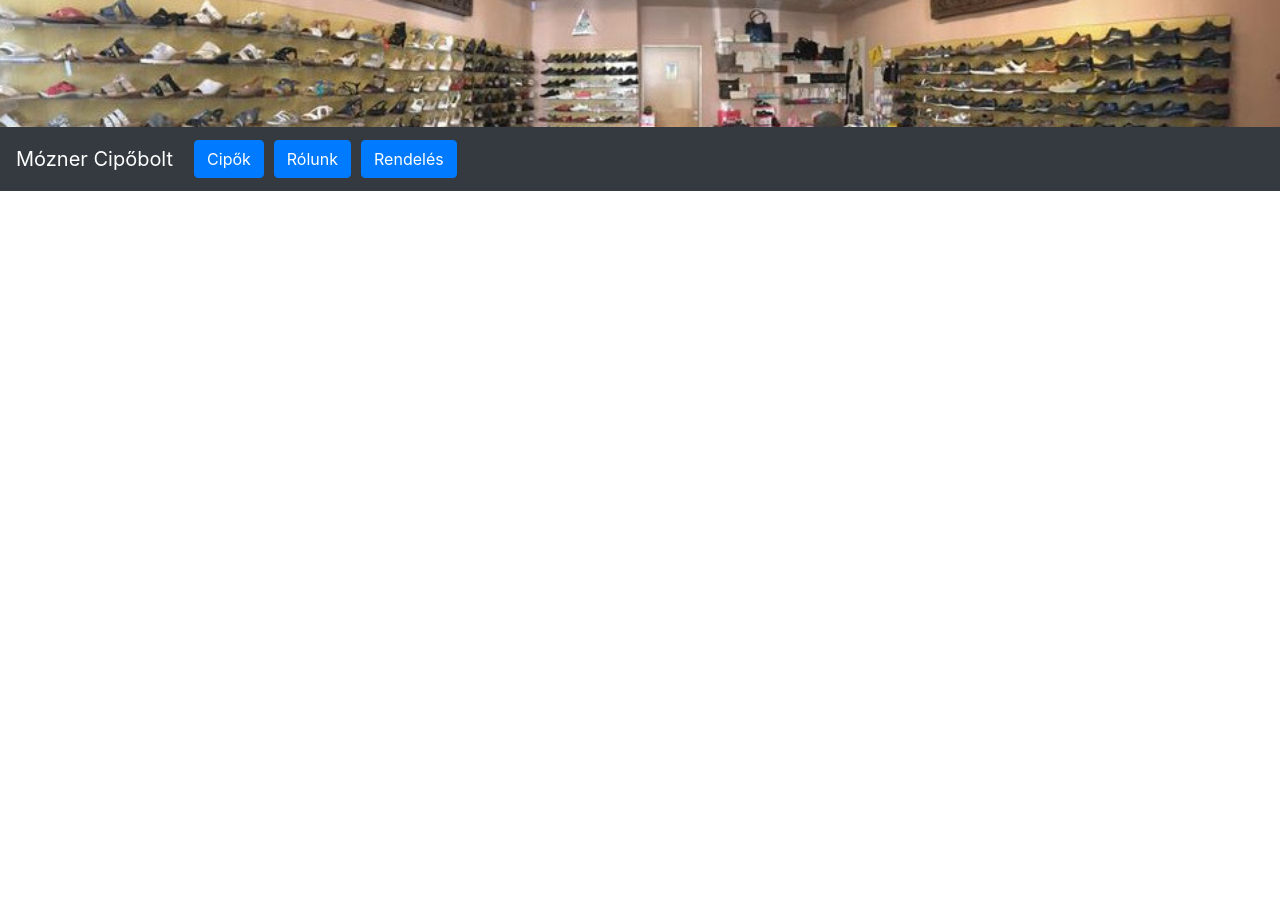
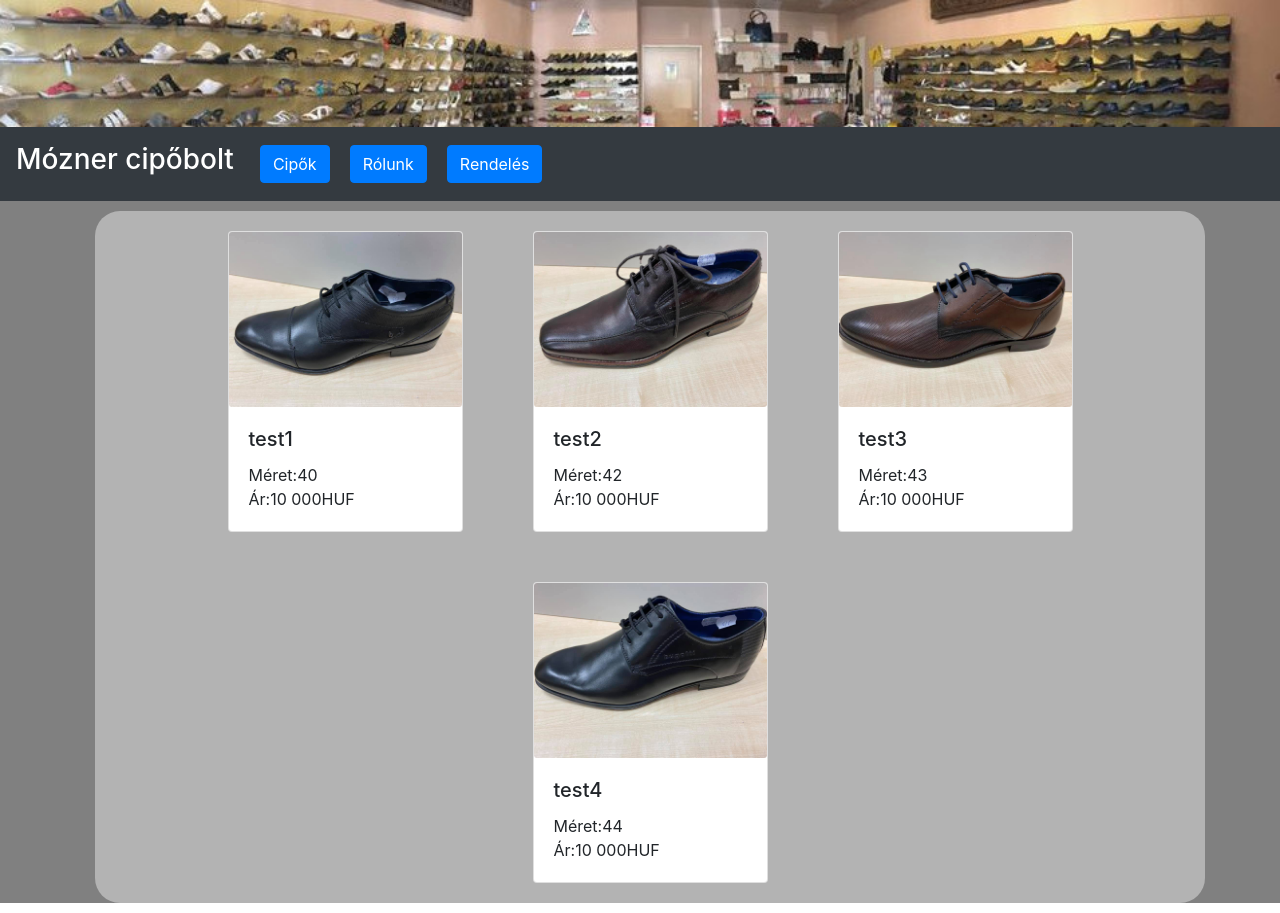
Before and after one commit to Albi012/mozner-cipo-frontend, a React (Create React App) app: page / in a window 1280 px wide. Before the commit the page ends 800 px from the top, so only its background shows below. Built offline with nearby package versions, Linux system fonts and the light colour scheme.

Commit message:
ShoeCard rendering

```diff
--- a/src/App.js
+++ b/src/App.js
@@ -26,7 +26,7 @@ class App extends React.Component{
         return <div style={{backgroundColor:'grey'}}>
             <img src={headerImg} alt="shoe store" width='100%'/>
             <Header loadShoes={this.loadShoes} loadInfo={this.loadInfo} loadOrder={this.loadOrder}/>
-            {/* <PageContent shoes={this.state.shoes} view={this.state.view}/> */}
+            <PageContent shoes={this.state.shoes} view={this.state.view}/>
         </div>
     }
 }
--- a/src/components/Header.js
+++ b/src/components/Header.js
@@ -1,13 +1,13 @@
 import React from "react";
-import { Navbar,Nav } from "react-bootstrap";
+import { Navbar } from "react-bootstrap";
 
 const Header = (props) => {
   return (
-    <Navbar bg="dark" variant="dark">
-      <Navbar.Brand className="justify-content-between">Mózner Cipőbolt</Navbar.Brand>
-      <button className="btn btn-primary" style={{margin:'5px'}} onClick={props.loadShoes}>Cipők</button>
-      <button className="btn btn-primary" style={{margin:'5px'}} onClick={props.loadInfo}>Rólunk</button>
-      <button className="btn btn-primary" style={{margin:'5px'}} onClick={props.loadOrder}>Rendelés</button>
+    <Navbar bg="dark" variant="dark" sticky="bottom">
+      <Navbar.Brand className="justify-content-between"><h3>Mózner cipőbolt</h3></Navbar.Brand>
+      <button className="btn btn-primary" style={{margin:'10px'}} onClick={props.loadShoes}>Cipők</button>
+      <button className="btn btn-primary" style={{margin:'10px'}} onClick={props.loadInfo}>Rólunk</button>
+      <button className="btn btn-primary" style={{margin:'10px'}} onClick={props.loadOrder}>Rendelés</button>
     </Navbar>
   );
 };
--- a/src/components/PageContent.js
+++ b/src/components/PageContent.js
@@ -1,4 +1,5 @@
 import React from 'react'
+import {Container} from 'react-bootstrap'
 import ShoeList from "./ShoeList"
 import InfoBox from "./InfoBox"
 import OrderBox from './OrderBox'
@@ -7,9 +8,8 @@ import UploadForm from './UploadForm'
 
 export default function PageContent(props) {
     return (
-        <div>
-            <UploadForm/>
+        <Container>
             {props.view==="shoes" ? <ShoeList shoes={props.shoes}/> : props.view==="info" ? <InfoBox/> : props.view==="order" ? <OrderBox/> : <ShoeList shoes={props.shoes}/>}
-        </div>
+        </Container>
     )
 }
--- a/src/components/ShoeItem.js
+++ b/src/components/ShoeItem.js
@@ -1,20 +1,23 @@
-import React from 'react';
-import "../ShoeItem.css"
+import React from "react";
+import { Card } from "react-bootstrap";
+import "../ShoeItem.css";
 
-const ShoeItem = (props) =>{
-    return (
-        <div>
-            <div >
-                <div>>
-                    <img src={require(`../images/image${props.id}.jpg`)} alt="123" height="auto" width="100%" />
-                </div>
-                <div style={{textAlign:"center"}}>
-                    {props.name} <br/>
-                    Méret: {props.size}  Ár: {props.price}
-                </div>
-            </div>
-        </div>
-    )
-}
+const ShoeItem = (props) => {
+  return (
+    <Card >
+      <Card.Img
+        src={require(`../images/image${props.id}.jpg`)}
+        alt="123"
+      />
+      <Card.Body>
+        <Card.Title>{props.name}</Card.Title>
+        <Card.Text>
+          Méret:{props.size}<br/>
+          Ár:{props.price}
+        </Card.Text>
+      </Card.Body>
+    </Card>
+  );
+};
 
 export default ShoeItem;
--- a/src/components/ShoeList.js
+++ b/src/components/ShoeList.js
@@ -1,22 +1,34 @@
-import React from 'react';
-import ShoeItem from './ShoeItem'
+import React from "react";
+import { Row, Col ,Container} from "react-bootstrap";
+import ShoeItem from "./ShoeItem";
 
-class ShoeList extends React.Component{
+class ShoeList extends React.Component {
+  state = { shoeImages: [] };
 
-      state= {shoeImages : []};
+  render() {
+    let rowContents = [];
+    const contents = this.props.shoes.reduce((acc, shoe, i) => {
+      rowContents.push(
+        <Col key={i} className="col col-md-3" style={{ width: '10rem',margin:'20px' }}>
+          <ShoeItem
+            key={shoe.id}
+            id={shoe.id}
+            name={shoe.name}
+            size={shoe.size}
+            price={shoe.price}
+          />
+        </Col>
+      );
+      if (i % 3 === 2) {
+        acc.push(<Row className="justify-content-md-center" style={{margin:'10px'}}>{rowContents}</Row>);
+        rowContents = [];
+      }
+      return acc;
+    }, []);
+    contents.push(<Row className="justify-content-md-center" style={{margin:'10px'}}>{rowContents}</Row>);
 
-      render(){
-        const shoes = this.props.shoes.map(shoe => {
-          return <ShoeItem key={shoe.id} id={shoe.id} name={shoe.name} size={shoe.size} price={shoe.price} />;
-        });
-        return (
-        <div style={{margin : "auto",width:"80%", padding:"5px"}}>
-          <div style={{backgroundColor:"white",borderRadius:"25px"}}>
-            {shoes}
-          </div>
-        </div>
-        )
-      }
+    return <Container fluid style={{margin:'10px',backgroundColor:'#b3b3b3',borderRadius:'25px'}}> {contents}</Container>;
+  }
 }
 
 export default ShoeList;
```
